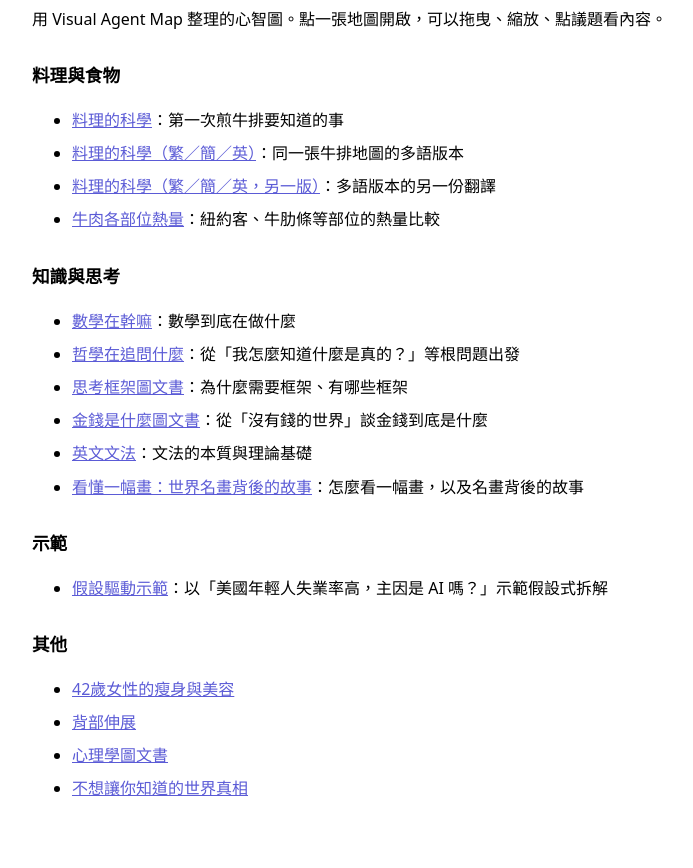
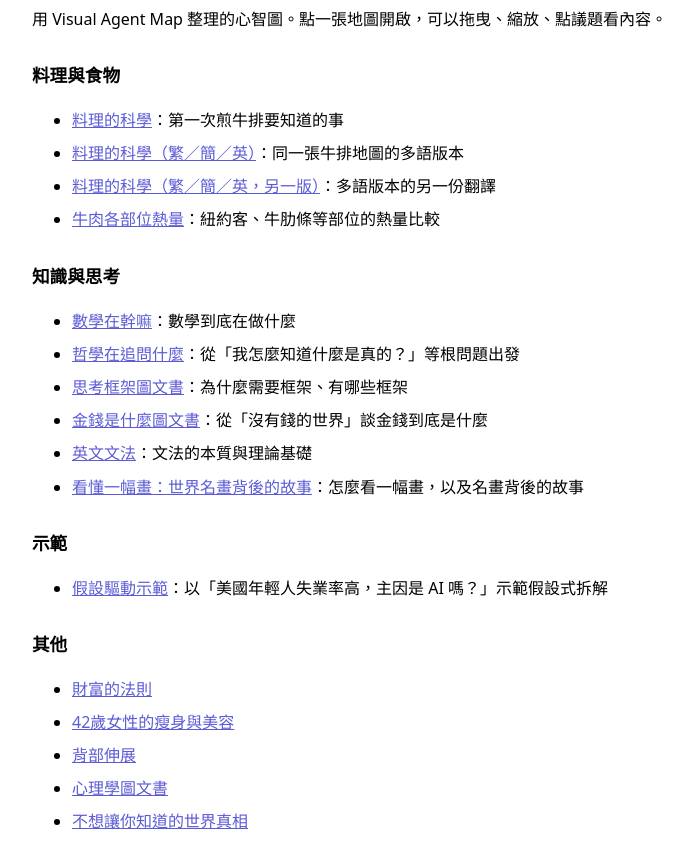
Before and after one commit to kevcltsai/vam-shared-maps, a plain HTML site: page index.html in a window 1280 px wide. Shown: the part 118-986 px from the top of the page, without its empty margins (288-981 px from the left). Drawn offline with Linux system fonts and the light colour scheme.

Commit message:
chore: rebuild index.html and README map list

```diff
--- a/index.html
+++ b/index.html
@@ -42,6 +42,7 @@
 
   <h2>其他</h2>
   <ul>
+    <li><a href="maps/about_wealth.html">財富的法則</a></li>
     <li><a href="maps/for_her.html">42歲女性的瘦身與美容</a></li>
     <li><a href="maps/muscle_stretches.html">背部伸展</a></li>
     <li><a href="maps/psychology.html">心理學圖文書</a></li>
```
Also changed, not shown: 1 other file.
